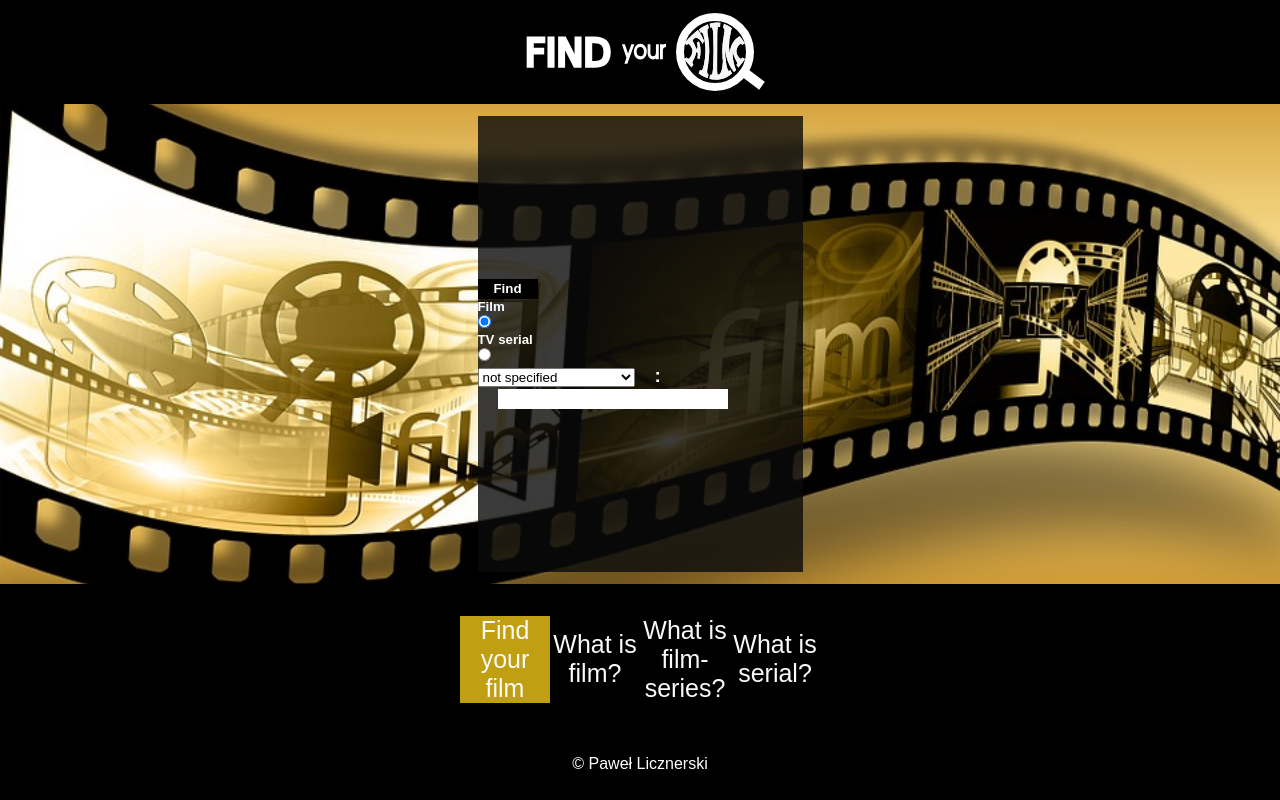
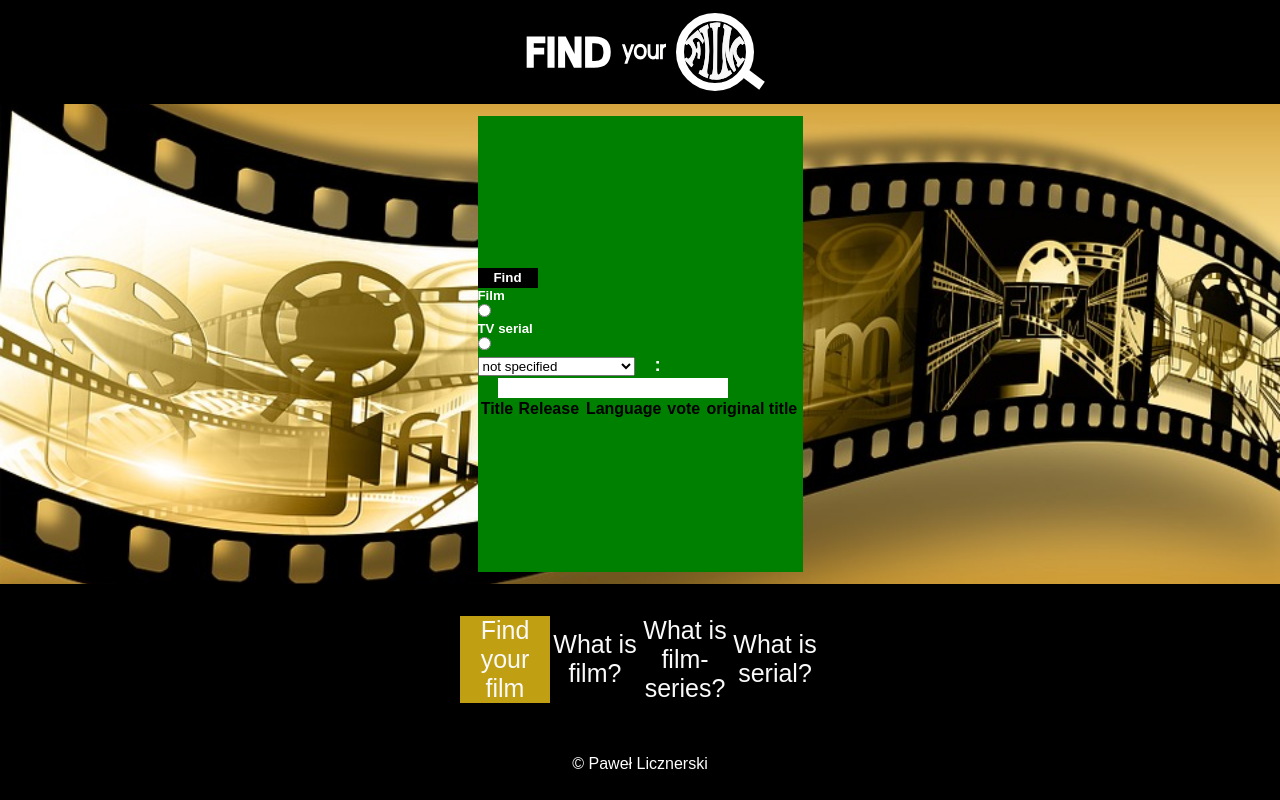
Before and after one commit to pawellicznerski/film-finder, a React (Create React App) app: page /form in a window 1280 px wide. Built offline with nearby package versions, Linux system fonts and the light colour scheme; a web font is replaced by a local one.

Commit message:
adding rendering data from api and lodash

```diff
--- a/package.json
+++ b/package.json
@@ -11,6 +11,7 @@
     "react-pdf": "^1.6.1"
   },
   "devDependencies": {
+    "lodash": "^4.17.4",
     "node-sass-chokidar": "0.0.3",
     "react-scripts": "0.9.5"
   },
--- a/src/App.css
+++ b/src/App.css
@@ -239,7 +239,7 @@
   .main-content__form-container {
     width: 325px;
     height: 95%;
-    background-color: rgba(10, 10, 10, 0.8);
+    background-color: green;
     display: flex;
     justify-content: center;
     flex-direction: column;
--- /dev/null
+++ b/src/components/finder-app/main/main-content/form/__form__searched-list/__form__searched-list__item/form__searched-list__item.js
@@ -0,0 +1,17 @@
+import React , {Component} from 'react';
+
+export default class SearchedListItem extends Component {
+    render() {
+      const {title, release_date, original_language, vote_average, original_title} = this.props;
+
+        return (
+          <tr>
+            <td>{title}</td>
+            <td>{release_date}</td>
+            <td>{original_language}</td>
+            <td>{vote_average}</td>
+            <td>{original_title}</td>
+          </tr>
+        );
+    }
+}
--- /dev/null
+++ b/src/components/finder-app/main/main-content/form/__form__searched-list/form__searched-list.js
@@ -0,0 +1,23 @@
+import React, { Component } from 'react';
+import _ from "lodash";
+import {SearchedListHeader} from "./form__searched-list__header";
+import SearchedListItem from "./__form__searched-list__item/form__searched-list__item";
+
+ export class SearchedList extends Component {
+    renderItems() {
+        const props = _.omit(this.props, 'currentListArr');
+
+        return _.map(this.props.currentListArr, (film, index) => film?<SearchedListItem id={film.id} key={index} {...film} {...props} />: null);
+    }
+
+    render() {
+        return (
+          <table>
+            <SearchedListHeader/>
+            <tbody>
+               {this.renderItems()}
+            </tbody>
+          </table>
+        );
+    }
+}
--- /dev/null
+++ b/src/components/finder-app/main/main-content/form/__form__searched-list/form__searched-list__header.js
@@ -0,0 +1,17 @@
+import React, {Component} from 'react';
+
+export class SearchedListHeader extends Component {
+    render() {
+        return (
+            <thead>
+                <tr>
+                    <th>Title</th>
+                    <th>Release</th>
+                    <th>Language</th>
+                    <th>vote</th>
+                    <th>original title</th>
+                </tr>
+            </thead>
+        );
+    }
+}
--- a/src/components/finder-app/main/main-content/form/_form.scss
+++ b/src/components/finder-app/main/main-content/form/_form.scss
@@ -12,7 +12,8 @@
   &__form-container{
     width: 325px;
     height: 95%;
-    background-color: rgba(10,10,10,0.8);
+    // background-color: rgba(10,10,10,0.8);
+    background-color: green;
     display: flex;
     justify-content: center;
     flex-direction: column;
--- a/src/components/finder-app/main/main-content/form/form.js
+++ b/src/components/finder-app/main/main-content/form/form.js
@@ -1,26 +1,8 @@
 import React, { Component } from 'react';
 import {CacheProxy} from './cacheProxy';
 import { MainContent } from './../main-content';
+import { SearchedList } from './__form__searched-list/form__searched-list';
 import _ from "lodash";
-
- class SearchedList extends React.Component {
-    renderItems() {
-        // const props = _.omit(this.props, 'todos');
-
-        // return _.map(this.props.todos, (todo, index) => todo?<TodosListItem id={todo.id} key={index} {...todo} {...props} />: null);
-    }
-
-    render() {
-        return (
-            <div className="main-content__form-container__searched-list">
-                <ul className="main-content__form-container__searched-list__item">
-                    {this.renderItems()}
-                </ul>
-            </div>
-        );
-    }
-}
-
 
 export class Form extends Component {
   constructor(props){
@@ -31,19 +13,20 @@ export class Form extends Component {
 
       filmTitle:"",
       selectType:'movie',
-      typeOfApiSpecuficAction:'',
-      typeOfApiMainAction:'',
+
+      currentListArr:'',
     }
   }
+
   renderError() {
       if (!this.state.error) { return null; }
       return <div className="main-content__form-container__error">{this.state.error}</div>;
   }
+
   handleSubmit(event){
     // console.log(this.state.value);
     event.preventDefault();
-    const inputValue = this.state.filmTitle;
-    const validateInputText = this.validateInputText(inputValue);
+    const validateInputText = this.state.selectValue==="notSpecified"? this.validateInputText():'';
     if (validateInputText) {
         this.setState({ error: validateInputText });
         return;
@@ -51,8 +34,12 @@ export class Form extends Component {
     this.setState({
       error: null,
       filmTitle:'',
-      selectType:{}
+      selectType:'movie',
+      selectValue:"notSpecified",
      });
+     const apiAddress = this.handleApiAddress();
+     this.handleLoadingData(apiAddress);
+
      console.log(this.state.selectValue);
 
   }
@@ -81,7 +68,27 @@ export class Form extends Component {
       fetch(apiAddress).then(resp => resp.json())
         .then(data => {
           if(data.length!==0){
-            console.log("jest w bazie:",data);
+            // const frt = _.find(data.results, todo => todo.original_title);
+            // console.log(data.results[0].original_title);
+            // let {original_title} = data.results[0];
+            // console.log(original_title);
+
+            var listArr=[];
+            for (var i = 0; i < data.results.length; i++) {
+              listArr.push({
+                title: data.results[i].title,
+                release_date: data.results[i].release_date.substring(0, 4),
+                original_language:data.results[i].original_language,
+                vote_average:data.results[i].vote_average,
+                original_title:data.results[i].original_title,
+              })
+            }
+            console.log(listArr);
+            //
+            this.setState({
+              currentListArr:listArr
+            })
+            // console.log("jest w bazie:",data);
 
           } else if (data.length===0){
             console.log("nie ma w bazie");
@@ -100,14 +107,10 @@ export class Form extends Component {
     }
   }
 
-  validateInputText(inputValue) {
-    console.log(inputValue);
-      if (!inputValue){
+  validateInputText() {
+      if (!this.state.filmTitle){
         return 'Wpisz film, currentlyMostPopFilm lub TVserial';
-        this.handleCheckingInputFormat()
       } else{
-        const apiAddress = this.handleApiAddress();
-        this.handleLoadingData(apiAddress);
       }
   }
 
@@ -133,7 +136,7 @@ export class Form extends Component {
                     name="selectType"
                     value="movie"
                     onClick={this.handleChange.bind(this)}
-                    checked={this.state.selectType === 'movie'}/>
+                    />
 
                   <h5>TV serial</h5>
                   <input
@@ -141,7 +144,7 @@ export class Form extends Component {
                     name="selectType"
                     value="tv"
                     onClick={this.handleChange.bind(this)}
-                    checked={this.state.selectType === 'tv'}/>
+                    />
                 </div>
               </label>
 
@@ -151,7 +154,7 @@ export class Form extends Component {
                   value={this.state.selectValue}
                   onChange={this.handleChange.bind(this)}>
 
-                  <option value="notSpecified" selected>not specified</option>
+                  <option value="notSpecified">not specified</option>
                   <option value="currentlyMostPopular">Currently most popular</option>
                   <option value="allTimeMostPopular">All time most popular</option>
 
@@ -168,10 +171,9 @@ export class Form extends Component {
                    />
               </label>
             </form>
-
             {this.renderError()}
 
-            <SearchedList/>
+            <SearchedList currentListArr={this.state.currentListArr}/>
 
           </div>
         </div>
```
